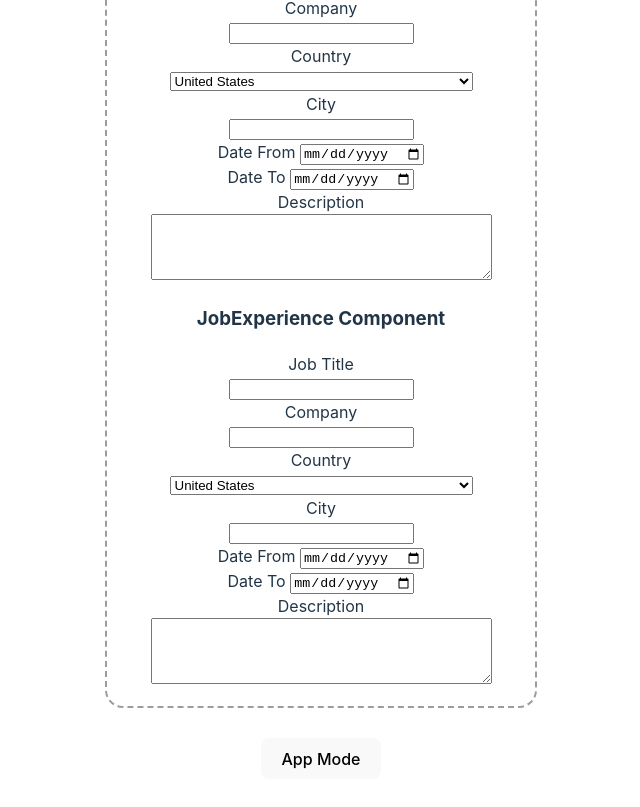
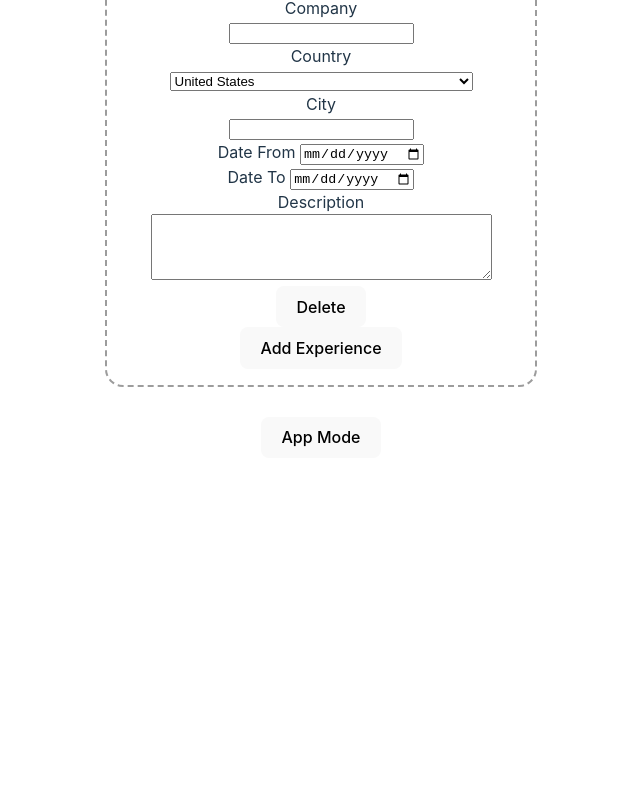
Before and after one commit to Andrefe91/react_project_cv, a React (Vite) app in the folder my_curriculum_vitae/: page / in a window 1280 px wide. Shown: the part 579-1386 px from the top of the page, without its empty margins (319-959 px from the left). After the commit the page ends 1069 px from the top, so only its background shows below. Built offline with nearby package versions, Linux system fonts and the light colour scheme.

Commit message:
AddExperience function and fix to useState hook for multiple objects in experienceInfo

```diff
--- a/my_curriculum_vitae/src/components/App.jsx
+++ b/my_curriculum_vitae/src/components/App.jsx
@@ -15,14 +15,14 @@ function App() {
 		nationality: "United States",
 	};
 
-	let educationalInfo = [{}];
+	let educationInfo = [{}];
 
-	let experienceInfo = [{}, {}];
+	let experienceInfo = [{}];
 
 	const [isFormMode, setIsFormMode] = useState(true);
 	const [userData, setUserData] = useState({
 		personalInfo: personalInfo,
-		educationalInfo: educationalInfo,
+		educationInfo: educationInfo,
 		experienceInfo: experienceInfo,
 	});
 
@@ -38,26 +38,50 @@ function App() {
 				},
 			});
 		} else {
-			setUserData({
-				...userData,
-				[sectionName]: {
-					...userData[sectionName],
-					[positionId]: {
-						//Returns the array in the positionId
-						...userData[sectionName][positionId],
-						[propertyName]: e.target.value,
-					},
-				},
+			setUserData((prevState) => {
+				let updatedUserData = { ...prevState };
+				updatedUserData[sectionName][positionId] = {
+					...updatedUserData[sectionName][positionId],
+					[propertyName]: e.target.value,
+				};
+				return updatedUserData;
 			});
 		}
 	}
 
 	function addExperience() {
-		// [Todo]
+		setUserData((prevState) => {
+			let updatedUserData = { ...prevState };
+			updatedUserData.experienceInfo.push({});
+			return updatedUserData;
+		});
 	}
 
 	function addEducation() {
-		// [Todo]
+		setUserData((prevState) => {
+			let updatedUserData = { ...prevState };
+			updatedUserData.educationInfo.push({});
+			return updatedUserData;
+		});
+	}
+
+	function deleteFunc(e) {
+		let element = e.target.getAttribute("element");
+		let id = e.target.getAttribute("id");
+		let updatedCategory = [];
+
+		setUserData((prevState) => {
+			let updatedUserData = {...prevState };
+
+			updatedUserData[element].map((value, index) => {
+				if (index != id) {
+					updatedCategory.push(value);
+				}
+			})
+
+			updatedUserData[element] = updatedCategory;
+			return updatedUserData;
+		})
 	}
 
 	return (
@@ -65,7 +89,12 @@ function App() {
 			<p>Work in progress...</p>
 
 			{isFormMode ? (
-				<Form userData={userData} onChange={userDataManipulation} />
+				<Form
+					userData={userData}
+					onChange={userDataManipulation}
+					addExperience={addExperience}
+					deleteFunc={deleteFunc}
+				/>
 			) : (
 				<Result userData={userData} />
 			)}
--- a/my_curriculum_vitae/src/components/Form.jsx
+++ b/my_curriculum_vitae/src/components/Form.jsx
@@ -1,21 +1,45 @@
+import { Fragment } from "react";
+import uniqid from "uniqid";
 import Section from "../components/Section.jsx";
 import JobExperience from "./JobExperience.jsx";
 
 import "../styles/Form.css";
 import PersonalInfo from "./PersonalInfo.jsx";
 
-export default function Form({ userData, onChange }) {
+export default function Form({
+	userData,
+	onChange,
+	addExperience,
+	addEducation,
+	deleteFunc,
+}) {
 	return (
 		<>
 			<h3>Form Component</h3>
 
-			<Section> {/* Component */}
+			<Section>
+				{" "}
+				{/* Component */}
 				<PersonalInfo userData={userData} onChange={onChange} />
 			</Section>
 
 			<Section>
-				<JobExperience userData={userData} onChange={onChange} positionId={0} />
-				<JobExperience userData={userData} onChange={onChange} positionId={1} />
+				{userData.experienceInfo.map((value, index) => {
+					return (
+						<Fragment key={uniqid()}>
+							<JobExperience
+								userData={userData}
+								onChange={onChange}
+								positionId={index}
+								deleteFunc={deleteFunc}
+							/>
+
+							{userData.experienceInfo[index + 1] != undefined && <hr />}
+						</Fragment>
+					);
+				})}
+				<br />
+				<button onClick={addExperience}>Add Experience</button>
 			</Section>
 		</>
 	);
--- a/my_curriculum_vitae/src/components/JobExperience.jsx
+++ b/my_curriculum_vitae/src/components/JobExperience.jsx
@@ -1,6 +1,6 @@
 import "../styles/JobExperience.css";
 
-export default function JobExperience({ userData, onChange, positionId }) {
+export default function JobExperience({ userData, onChange, positionId, deleteFunc }) {
 	let userExperienceInfo = userData.experienceInfo[positionId];
 
 	return (
@@ -8,10 +8,10 @@ export default function JobExperience({ userData, onChange, positionId }) {
 			<h3>JobExperience Component</h3>
 
 			<div className="form-group">
-				<label htmlFor="jobTitle">Job Title</label> <br />
+				<label htmlFor={`${positionId}.jobTitle`}>Job Title</label> <br />
 				<input
 					type="text"
-					id="jobTitle"
+					id={`${positionId}.jobTitle`}
 					name={`experienceInfo.jobTitle.${positionId}`}
 					value={userExperienceInfo.jobTitle}
 					onChange={onChange}
@@ -20,10 +20,10 @@ export default function JobExperience({ userData, onChange, positionId }) {
 			</div>
 
 			<div className="form-group">
-				<label htmlFor="company">Company</label> <br />
+				<label htmlFor={`${positionId}.company`}>Company</label> <br />
 				<input
 					type="text"
-					id="company"
+					id={`${positionId}.company`}
 					name={`experienceInfo.company.${positionId}`}
 					value={userExperienceInfo.company}
 					onChange={onChange}
@@ -32,10 +32,10 @@ export default function JobExperience({ userData, onChange, positionId }) {
 			</div>
 
 			<div className="form-group">
-				<label htmlFor="country">Country</label> <br />
+				<label htmlFor={`${positionId}.country`}>Country</label> <br />
 				<select
 					name={`experienceInfo.country.${positionId}`}
-					id="country"
+					id={`${positionId}.country`}
 					value={userExperienceInfo.country}
 					onChange={onChange}
 					required
@@ -309,10 +309,10 @@ export default function JobExperience({ userData, onChange, positionId }) {
 			</div>
 
 			<div className="form-group">
-				<label htmlFor="city">City</label> <br />
+				<label htmlFor={`${positionId}.city`}>City</label> <br />
 				<input
 					type="text"
-					id="city"
+					id={`${positionId}.city`}
 					name={`experienceInfo.city.${positionId}`}
 					value={userExperienceInfo.city}
 					onChange={onChange}
@@ -321,10 +321,10 @@ export default function JobExperience({ userData, onChange, positionId }) {
 			</div>
 
 			<div className="form-group">
-				<label htmlFor="dateFrom">Date From </label>
+				<label htmlFor={`${positionId}.dateFrom`}>Date From </label>
 				<input
 					type="date"
-					id="dateFrom"
+					id={`${positionId}.dateFrom`}
 					name={`experienceInfo.dateFrom.${positionId}`}
 					value={userExperienceInfo.dateFrom}
 					onChange={onChange}
@@ -333,10 +333,10 @@ export default function JobExperience({ userData, onChange, positionId }) {
 			</div>
 
 			<div className="form-group">
-				<label htmlFor="dateTo">Date To </label>
+				<label htmlFor={`${positionId}.dateTo`}>Date To </label>
 				<input
 					type="date"
-					id="dateTo"
+					id={`${positionId}.dateTo`}
 					name={`experienceInfo.dateTo.${positionId}`}
 					value={userExperienceInfo.dateTo}
 					onChange={onChange}
@@ -345,10 +345,10 @@ export default function JobExperience({ userData, onChange, positionId }) {
 			</div>
 
 			<div className="form-group">
-				<label htmlFor="description">Description</label> <br />
+				<label htmlFor={`${positionId}.descripton`}>Description</label> <br />
 				<textarea
 					name={`experienceInfo.description.${positionId}`}
-					id="description"
+					id={`${positionId}.descripton`}
 					value={userExperienceInfo.description}
 					onChange={onChange}
 					rows={4}
@@ -356,6 +356,8 @@ export default function JobExperience({ userData, onChange, positionId }) {
 					required
 				></textarea>
 			</div>
+
+			<button onClick={deleteFunc} element="experienceInfo" id={positionId}>Delete</button>
 		</>
 	);
 }
--- /dev/null
+++ b/package.json
@@ -0,0 +1,5 @@
+{
+  "dependencies": {
+    "uniqid": "^5.4.0"
+  }
+}
```
Also changed, not shown: 1 other file (tests, documents, lock files or other folders).
